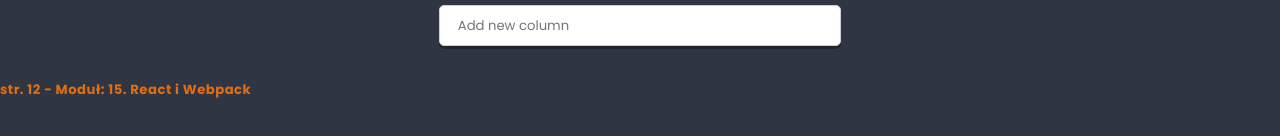
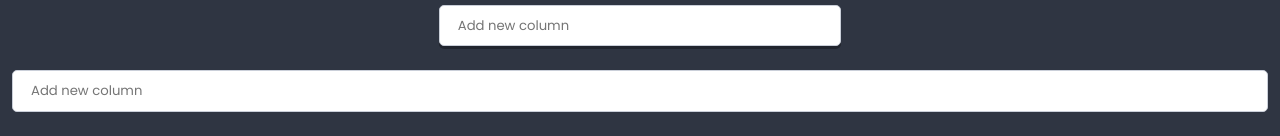
Before and after one commit to dave8git/reACT_odNowa, a React app: page / in a window 1280 px wide. Shown: the part 736-872 px from the top of the page. Before the commit the page ends 835 px from the top, so only its background shows below. Built offline with nearby package versions, Linux system fonts and the light colour scheme.

Commit message:
add addList func

```diff
--- a/src/components/App/App.js
+++ b/src/components/App/App.js
@@ -3,16 +3,44 @@
 import List from '../List/List.js';
 import {pageContents, listData} from '../../data/dataStore';
 import MenuButton from '../MenuButton/MenuButton';
+import Creator from '../Creator/Creator';
+import {settings} from '../../data/dataStore';
 
 class App extends React.Component {
-
-  render() {
+    state = {
+      lists: this.props.lists || [],
+    }
+    addList(title){
+      this.setState(state => (
+          {
+              columns: [
+                  ...state.columns,
+                  {
+                      key: state.lists.length ? state.lists[state.lists.length-1].key+1 : 0,
+                      title,
+                      icon: 'list-alt',
+                      cards: []
+                  }
+              ]
+          }
+      ));
+    }
+    render() {
     return (
       <main className={styles.component}>
         <MenuButton />
         <h1 className={styles.title}>My first React app</h1>
         <h2 className={styles.subtitle}>Hello world!</h2>
         <List {...listData} />
+        <div className={styles.columns}>
+            {this.state.lists.map(({key, ...listProps}) => (
+              <List key={key} {...listProps} />
+            ))
+          }
+          </div>
+        <div className={styles.creator}>
+            <Creator text={settings.columnCreatorText} action={title => this.addList(title)} />
+        </div>
         {/* <List title={['Things to do', <sup key='1'>soon!</sup>]} src={'http://uploads.kodilla.com/bootcamp/fer/11.react/space.png'}>
           <p>I'm planning on doing all these things sooner, rathern tahn later!</p>
         </List> */}
```
